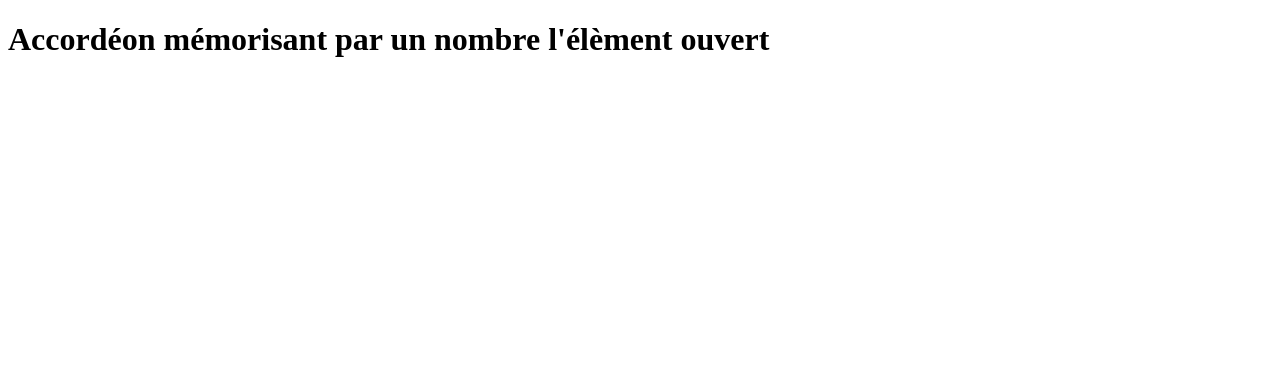
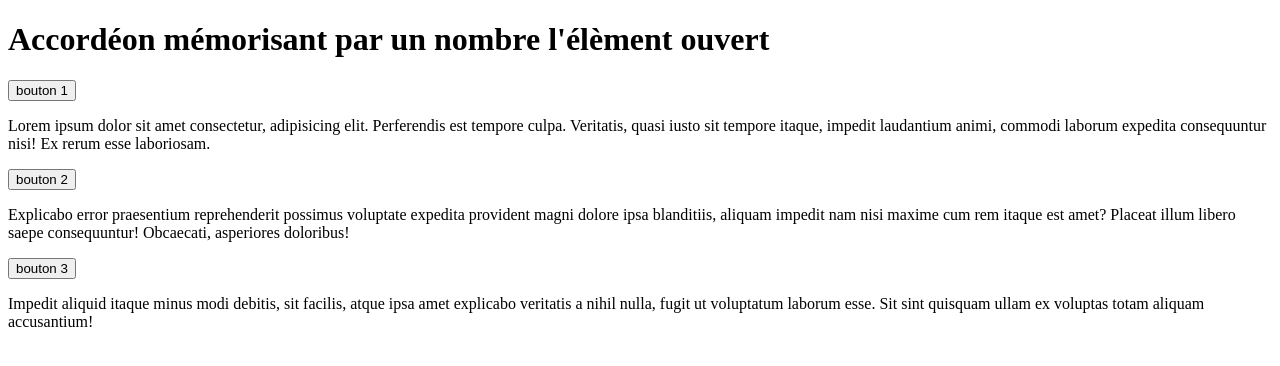
Before and after one commit to MMI-SAE-105/2022-r113-tp3-accordeons-Emilbou, a website: page 02-accordeon-nombre.html in a window 1280 px wide. Drawn offline with Linux system fonts and the light colour scheme.

Commit message:
chiffre 1

```diff
--- a/02-accordeon-nombre.html
+++ b/02-accordeon-nombre.html
@@ -1,12 +1,36 @@
 <!DOCTYPE html>
 <html lang="fr">
+
 <head>
   <meta charset="UTF-8" />
   <meta http-equiv="X-UA-Compatible" content="IE=edge" />
   <meta name="viewport" content="width=device-width, initial-scale=1.0" />
   <title>Accordéon mémorisant par un nombre l'élèment ouvert</title>
 </head>
+
 <body>
   <h1>Accordéon mémorisant par un nombre l'élèment ouvert</h1>
+  <div class="accordeon" x-data="{
+    idOpen:1,
+  }">
+    <section>
+      <button>bouton 1</button>
+      <p x-show="isOpen === 1">Lorem ipsum dolor sit amet consectetur, adipisicing elit. Perferendis est tempore culpa.
+        Veritatis, quasi iusto sit tempore itaque, impedit laudantium animi, commodi laborum expedita consequuntur nisi!
+        Ex rerum esse laboriosam.</p>
+    </section>
+    <section>
+      <button>bouton 2</button>
+      <p>Explicabo error praesentium reprehenderit possimus voluptate expedita provident magni dolore ipsa blanditiis,
+        aliquam impedit nam nisi maxime cum rem itaque est amet? Placeat illum libero saepe consequuntur! Obcaecati,
+        asperiores doloribus!</p>
+    </section>
+    <section>
+      <button>bouton 3</button>
+      <p>Impedit aliquid itaque minus modi debitis, sit facilis, atque ipsa amet explicabo veritatis a nihil nulla,
+        fugit ut voluptatum laborum esse. Sit sint quisquam ullam ex voluptas totam aliquam accusantium!</p>
+    </section>
+  </div>
 </body>
+
 </html>
```
Lines whose indentation alone changed are shown as unchanged.
